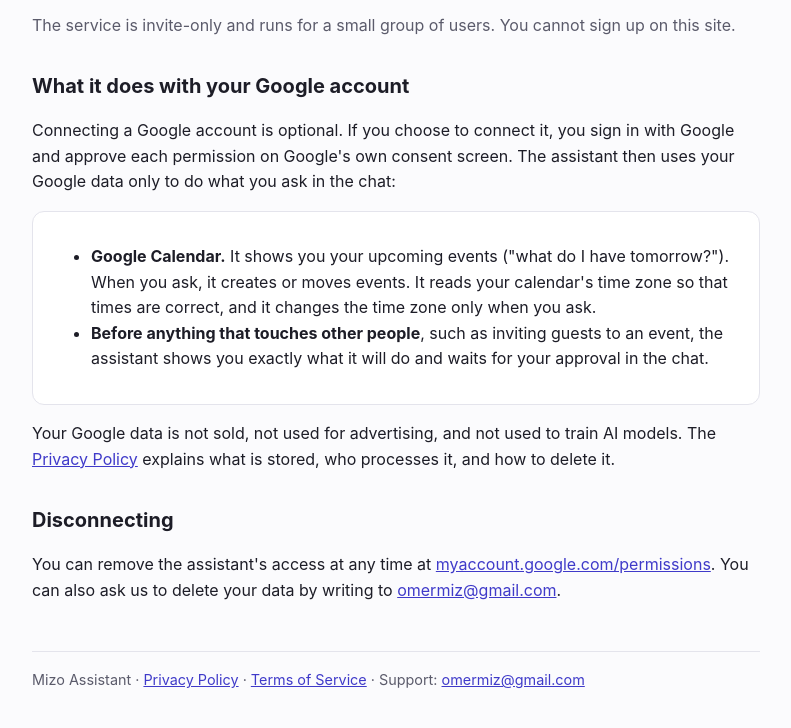
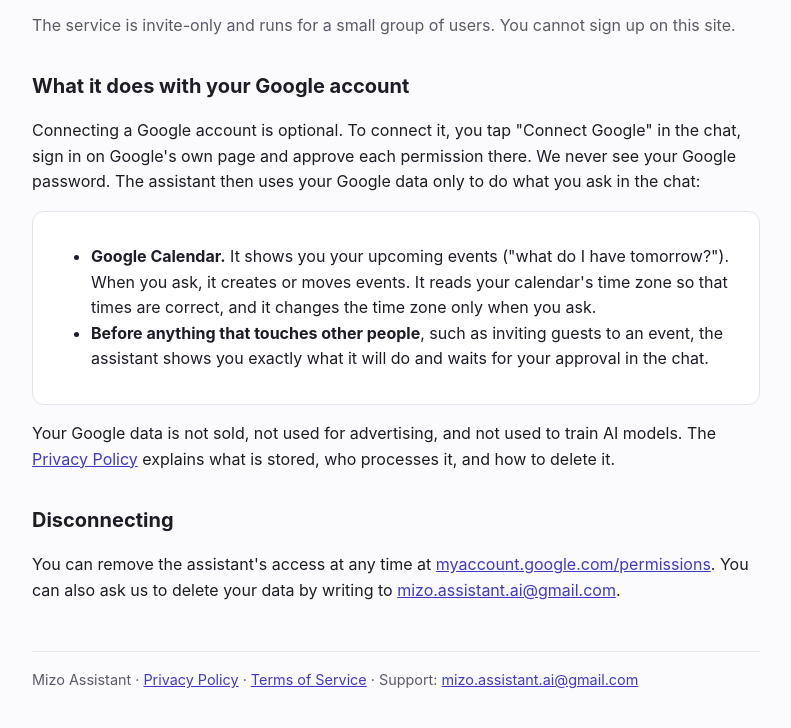
Before and after one commit to Omermiz/omermiz.github.io, a plain HTML site: page index.html in a window 1280 px wide. Shown: the part 324-1052 px from the top of the page, without its empty margins (244-1035 px from the left). Drawn offline with Linux system fonts and the light colour scheme.

Commit message:
Support contact: mizo.assistant.ai@gmail.com; Connect Google from the chat

```diff
--- a/index.html
+++ b/index.html
@@ -21,7 +21,7 @@
     <a href="./">Home</a>
     <a href="privacy.html">Privacy Policy</a>
     <a href="terms.html">Terms of Service</a>
-    <a href="mailto:omermiz@gmail.com">Contact</a>
+    <a href="mailto:mizo.assistant.ai@gmail.com">Contact</a>
   </nav>
 
   <h1>Mizo Assistant</h1>
@@ -30,8 +30,8 @@
   <p class="muted">The service is invite-only and runs for a small group of users. You cannot sign up on this site.</p>
 
   <h2>What it does with your Google account</h2>
-  <p>Connecting a Google account is optional. If you choose to connect it, you sign in with Google and approve
-  each permission on Google's own consent screen. The assistant then uses your Google data only to do what you ask
+  <p>Connecting a Google account is optional. To connect it, you tap "Connect Google" in the chat, sign in on
+  Google's own page and approve each permission there. We never see your Google password. The assistant then uses your Google data only to do what you ask
   in the chat:</p>
   <div class="card">
     <ul>
@@ -48,11 +48,11 @@
   <h2>Disconnecting</h2>
   <p>You can remove the assistant's access at any time at
   <a href="https://myaccount.google.com/permissions">myaccount.google.com/permissions</a>. You can also ask us to
-  delete your data by writing to <a href="mailto:omermiz@gmail.com">omermiz@gmail.com</a>.</p>
+  delete your data by writing to <a href="mailto:mizo.assistant.ai@gmail.com">mizo.assistant.ai@gmail.com</a>.</p>
 
   <footer>
     Mizo Assistant · <a href="privacy.html">Privacy Policy</a> · <a href="terms.html">Terms of Service</a> ·
-    Support: <a href="mailto:omermiz@gmail.com">omermiz@gmail.com</a>
+    Support: <a href="mailto:mizo.assistant.ai@gmail.com">mizo.assistant.ai@gmail.com</a>
   </footer>
 </main>
 </body>
```
Also changed, not shown: privacy.html (+4 -4 lines), terms.html (+3 -3 lines).
